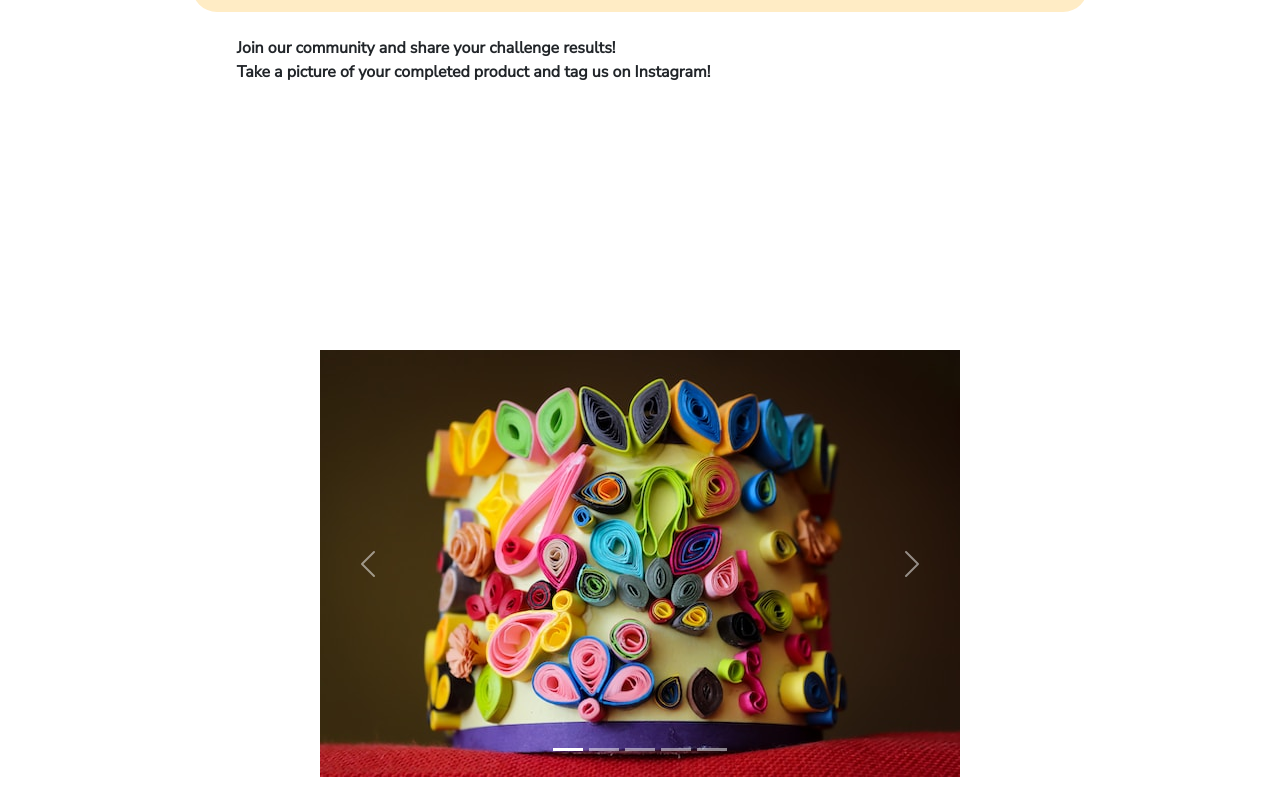
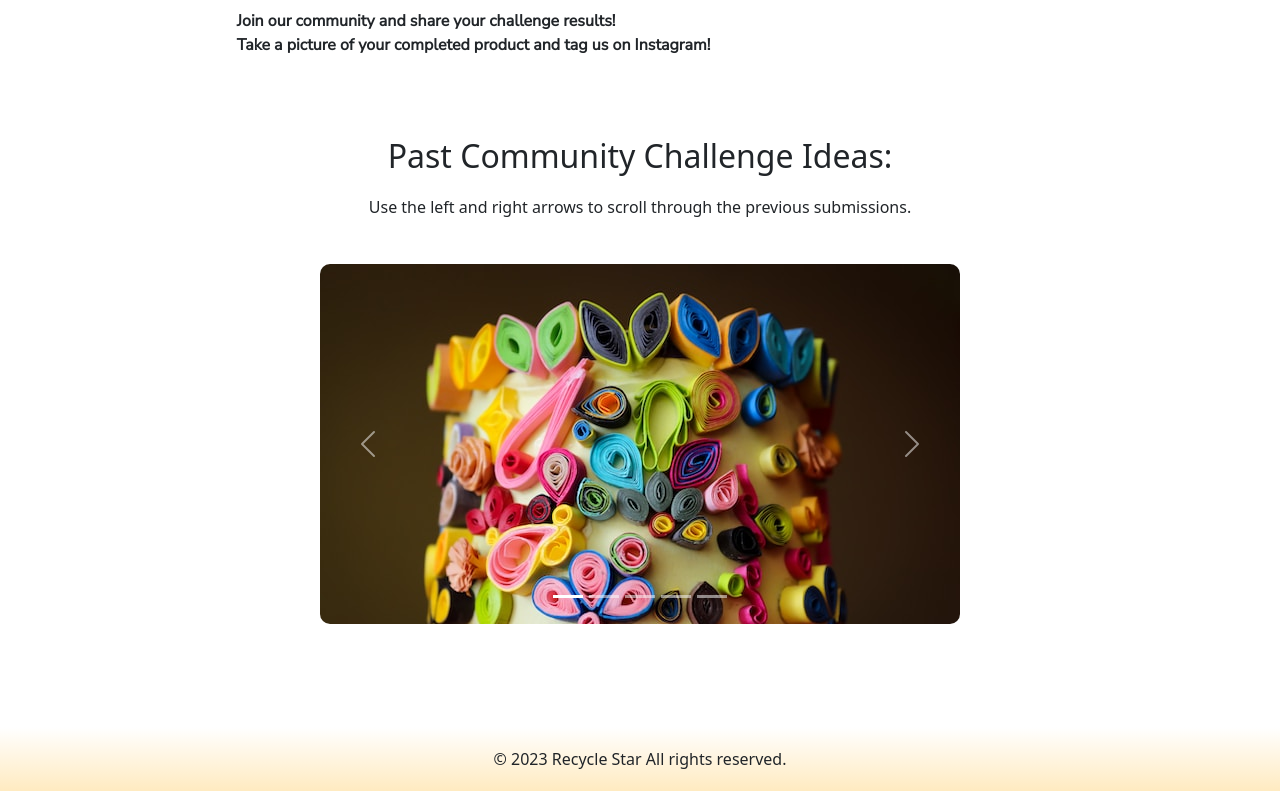
Before and after one commit to kendicey/Recycle-Star, a plain HTML site: page challenges.html in a window 1280 px wide. Shown: the part 1049-1860 px from the top of the page. Drawn offline with nearby package versions, Linux system fonts and the light colour scheme; a web font is replaced by a local one.

Commit message:
challenge carousel glitch solved

```diff
--- a/challenges.html
+++ b/challenges.html
@@ -30,7 +30,7 @@
             Create something new from recyclable items. Click the button below to generate a challenge.
         </div>
         <div class="challenge_display">
-            <p class="challenge_name">Your Challenge is: Upcycle Old Plastic Products</p>
+            <p class="challenge_name"><strong>Your Challenge is:</strong> Upcycle Old Plastic Products</p>
             <div class="iframe">
                 <iframe width='560' height='315' src='https://www.youtube.com/embed/rEaqfA-1JnM' title='YouTube video player' frameborder='0' allow='accelerometer; autoplay; clipboard-write; encrypted-media; gyroscope; picture-in-picture; web-share' allowfullscreen></iframe>
             </div>
@@ -41,7 +41,11 @@
         </div>
 
     <!-- Carousel -->
-<div class="container-center">
+<h2>Past Community Challenge Ideas:</h2>
+
+<p class="carousel-message">Use the left and right arrows to scroll through the previous submissions.</p>
+
+<div class="container-center mb-2">
     <div class="carousel-container">
     <div id="carouselExampleIndicators" class="carousel slide">
         <div class="carousel-indicators">
--- a/css/challenges.css
+++ b/css/challenges.css
@@ -90,7 +90,7 @@ a.nav_links:hover {
     margin: 2.5rem auto 2rem auto;
     border-radius: 10px;
     height: fit-content;
-    width: 150px;
+    width: 210px;
     padding: 1rem 1rem;
     background: #5BC57A;
     box-shadow: 0px 4px 4px 0px rgba(0, 0, 0, 0.25);
@@ -127,9 +127,22 @@ footer {
     display: flex;
     justify-content: center;
     align-items: center;
-    height: 100vh;
+    height: 60vh;
   }
 
   .carousel-container {
-    max-width: 90%;
+    max-width: 100%;
+    margin: 0 auto;
+    border-radius: 10px;
+    overflow: hidden;
+    margin-bottom: 70px;
   }
+
+  .carousel {
+    width: 640px;
+    height: 360px;
+  }
+
+  .carousel-message {
+    margin: 20px 0;
+  }
```
